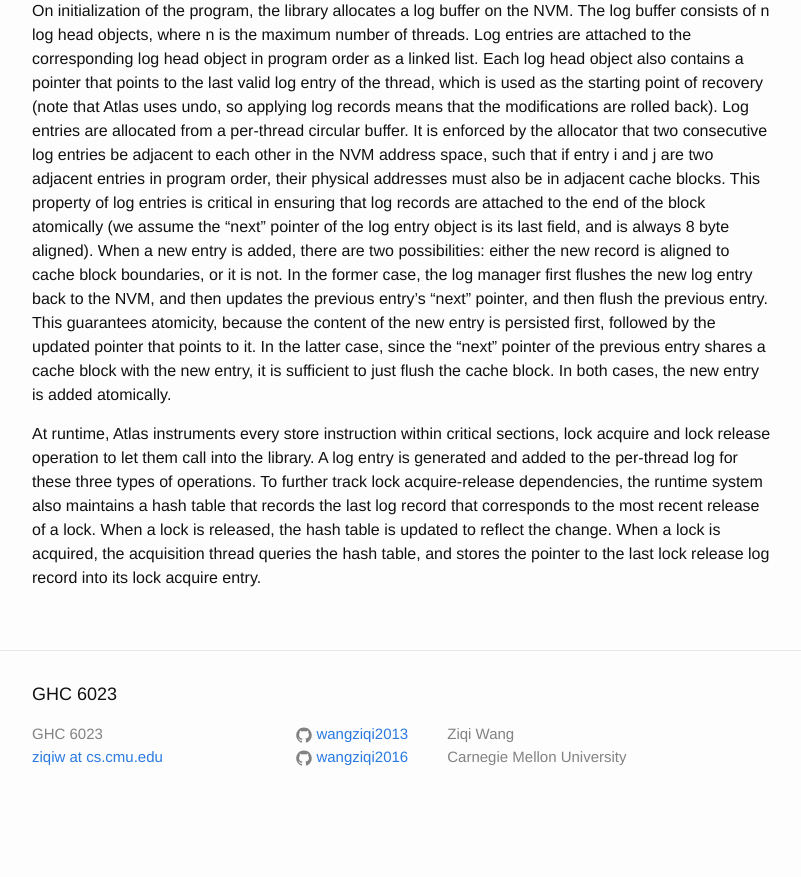
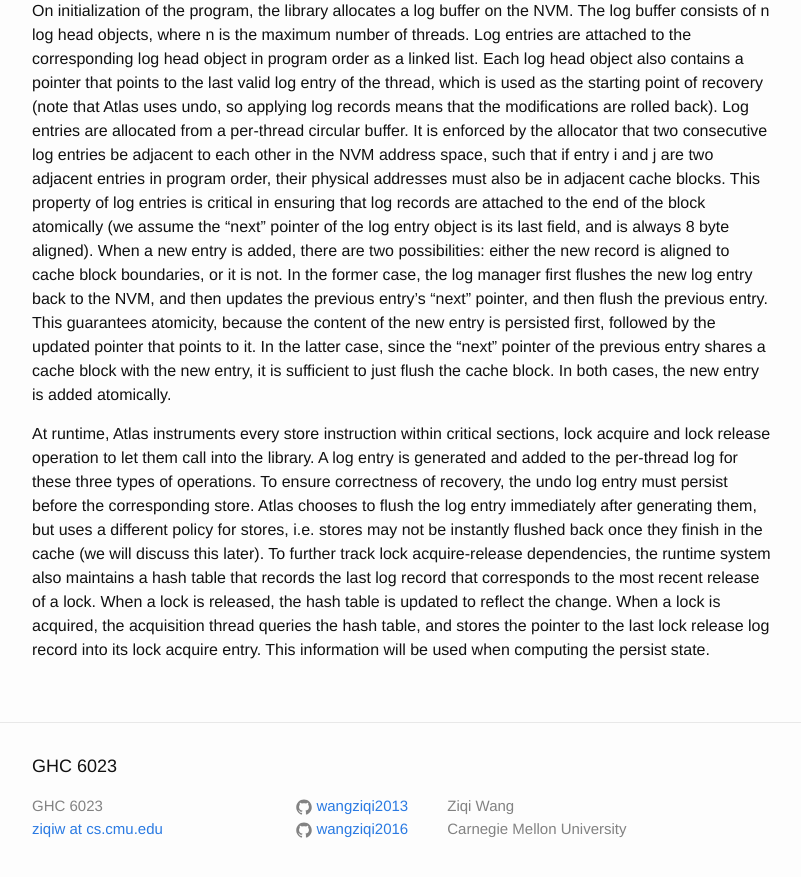
Before and after one commit to wangziqi2013/wangziqi2013.github.io, a Jekyll site: the page built from _posts/2019-08-04-atlas.markdown, in a window 1280 px wide and 900 px high, scrolled down 1618 px. Shown: the top 877 px of the window, without its empty margins (238-1039 px from the left). Built offline with Jekyll 4.4.1, drawn with Linux system fonts in a browser that asks for light colours; before the commit the page ends 2446 px from its top, so only the background shows below that.

Commit message:
Finish hash table

```diff
--- a/_posts/2019-08-04-atlas.markdown
+++ b/_posts/2019-08-04-atlas.markdown
@@ -75,7 +75,11 @@ atomically.
 
 At runtime, Atlas instruments every store instruction within critical sections, lock acquire and lock release operation to
 let them call into the library. A log entry is generated and added to the per-thread log for these three types of operations.
+To ensure correctness of recovery, the undo log entry must persist before the corresponding store. Atlas chooses to flush
+the log entry immediately after generating them, but uses a different policy for stores, i.e. stores may not be instantly
+flushed back once they finish in the cache (we will discuss this later).
 To further track lock acquire-release dependencies, the runtime system also maintains a hash table that records the last
 log record that corresponds to the most recent release of a lock. When a lock is released, the hash table is updated to
 reflect the change. When a lock is acquired, the acquisition thread queries the hash table, and stores the pointer to
-the last lock release log record into its lock acquire entry.
+the last lock release log record into its lock acquire entry. This information will be used when computing the persist
+state.
```
